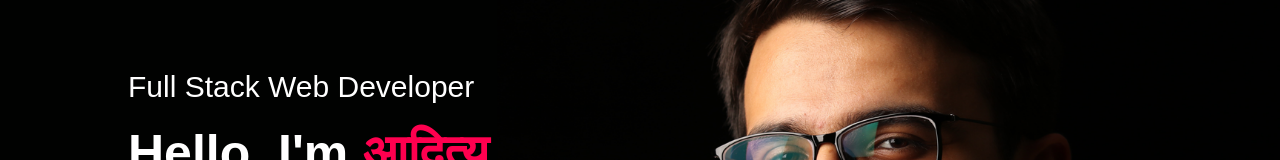
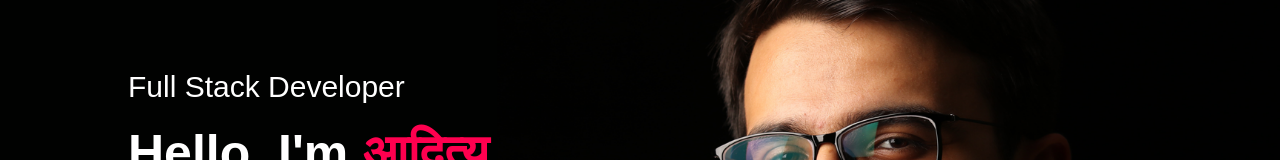
Before and after one commit to Adityakachare/PRODIGY_WD_04, a plain HTML site: page index.html in a window 1280 px wide. Shown: the part 194-354 px from the top of the page. Drawn offline with Linux system fonts and the light colour scheme.

Commit message:
testing netlify

```diff
--- a/index.html
+++ b/index.html
@@ -25,7 +25,7 @@
         <i class="fas fa-solid fa-bars" onclick="openMenu()"></i>
       </nav>
       <div class="header_text">
-        <p>Full Stack Web Developer</p>
+        <p>Full Stack Developer</p>
         <h1>
           Hello, I'm <span>आदित्य.</span><br />Crafting digital dreams.
           <br />"Stacked" with humor!💻<br />Let's get creative🚀
```
